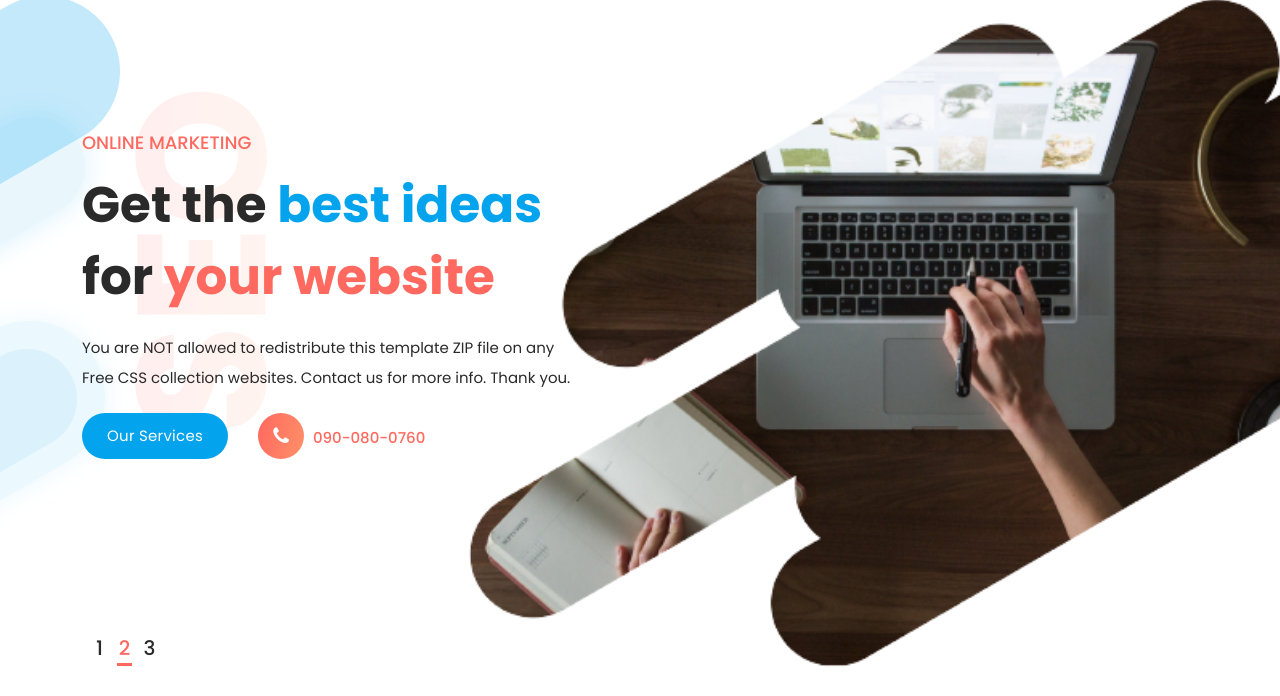
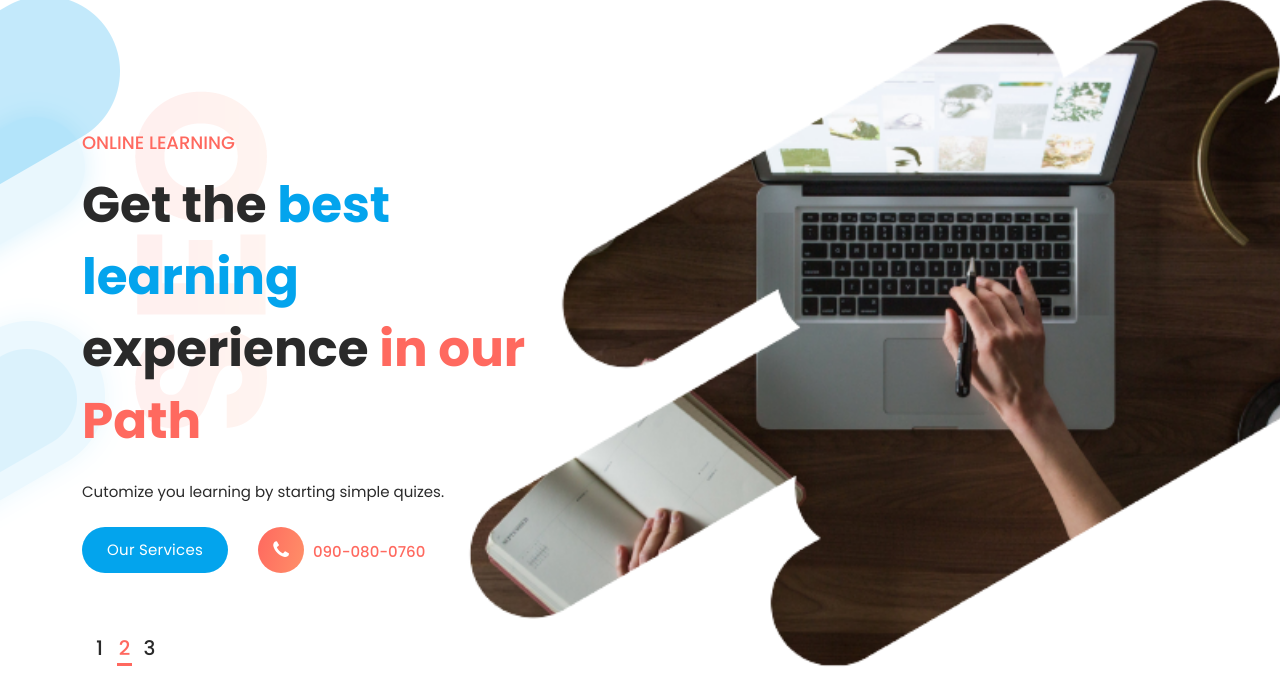
Before and after one commit to Saraans9/SmartPath, a plain HTML site: page index.html in a window 1280 px wide. Shown: the part 104-800 px from the top of the page. Drawn offline with Linux system fonts and the light colour scheme.

Commit message:
Update index.html

```diff
--- a/index.html
+++ b/index.html
@@ -87,7 +87,7 @@ https://templatemo.com/tm-565-onix-digital
               <div class="owl-carousel owl-banner">
                 <div class="item header-text">
                   <h6>Welcome to Smart Path</h6>
-                  <h2>Build <em>your knowledge</em> the best in <span>Smart Learning</span>?</h2>
+                  <h2>Build <em>your knowledge</em> the best in <span>Smart Learning</span>!</h2>
                   <p>Your Learning, Your Way.</p>
                   <div class="down-buttons">
                     <div class="main-blue-button-hover">
@@ -99,9 +99,9 @@ https://templatemo.com/tm-565-onix-digital
                   </div>
                 </div>
                 <div class="item header-text">
-                  <h6>Online Marketing</h6>
-                  <h2>Get the <em>best ideas</em> for <span>your website</span></h2>
-                  <p>You are NOT allowed to redistribute this template ZIP file on any Free CSS collection websites. Contact us for more info. Thank you.</p>
+                  <h6>Online Learning</h6>
+                  <h2>Get the <em>best learning</em> experience <span>in our Path</span></h2>
+                  <p>Cutomize you learning by starting simple quizes.</p>
                   <div class="down-buttons">
                     <div class="main-blue-button-hover">
                       <a href="#services">Our Services</a>
```
